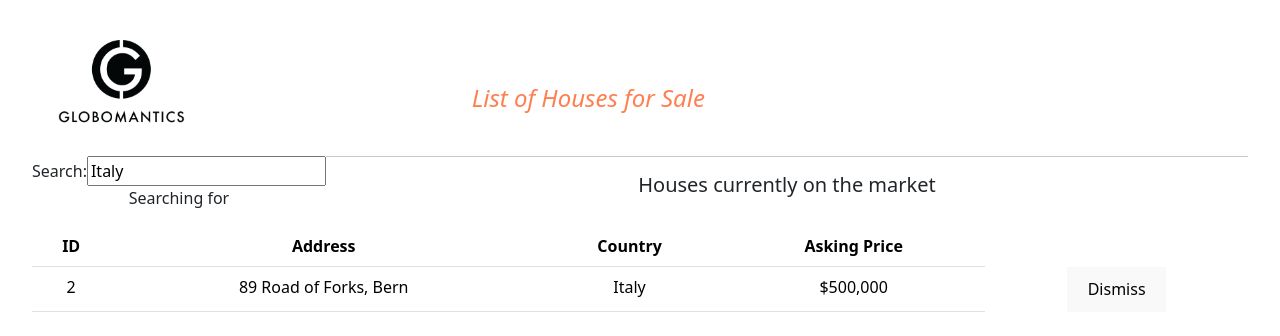
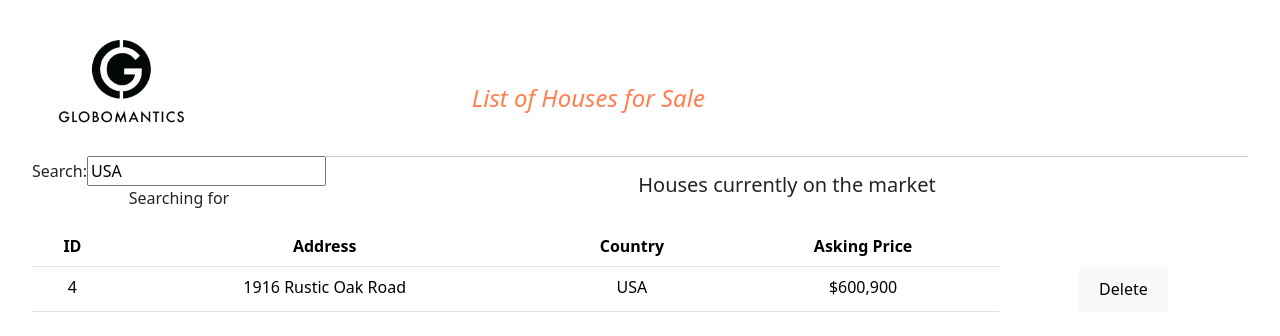
Before and after one commit to ctagayun/house-8-forsale-react-with-search-noadd-inline-delete, a React (Vite) app: page / in a window 1280 px wide. Shown: the top 336 px of the page. Built offline with nearby package versions, Linux system fonts and the light colour scheme.

Commit message:
Added delete button to HouseRow

```diff
--- a/src/App.jsx
+++ b/src/App.jsx
@@ -112,23 +112,14 @@ which allows its users to remove the item from the list.
     following command
        npm install vite-plugin-eslint --save-dev
     */
-
-
 import * as React from 'react';
 import './App.css'
 import Header from "./header";
 import HouseList from './house/houseList';
 import Search from './house/search';
 
-const App = () => {
-
-   const welcome = {
-     subject: 'List of ',
-     title: 'Houses for Sale',
-   };
-
    //Will move the houseArray from global scope into App Component
-   const initialHouses = [
+const initialHouses = [
     {
       id: 1,
       address: "12 Valley of Kings, Geneva",
@@ -161,9 +152,30 @@ const App = () => {
     },
   ];
 
-  //1. Stuff related Search component state
-  const [stateOfSearchComponent, setSearchTerm] = React.useState(
-    localStorage.getItem('search') || 'Italy');
+const useStorageState = (key, initialState) => {
+    const [value, setValue] = React.useState(
+      localStorage.getItem(key) || initialState
+    );
+
+    React.useEffect(() => {
+      localStorage.setItem(key, value);
+    }, [value, key]);
+
+    return [value, setValue];
+  };
+
+const App = () => {
+
+   const welcome = {
+     subject: 'List of ',
+     title: 'Houses for Sale',
+   };
+
+   //1. Stuff related Search component state
+   const [stateOfSearchComponent, setSearchTerm] = useStorageState(
+    'search',
+    'USA'
+  );
 
   //2. Stuff related Search component state
   //We'll use React's useEffect Hook to trigger the desired
@@ -182,37 +194,46 @@ const App = () => {
          'Callback Handler is = ' + event.target.value);
       };
 
-   //Add this function to filter the housearray before it is passed to
-   //HouseList component
-
-   //select the record from the list based on the filter
+   //4. Stuff related Search component state
+   //   Select the record from the list based on the filter.
    //Here, the JavaScript array's built-in filter method is used
    //to create a new filtered array. The filter() method takes a function
    //as an argument, which accesses each item in the array and returns /
    //true or false. If the function returns true, meaning the condition is
    //met, the item stays in the newly created array; if the function
    //returns false, it's removed from the filtered array.
-
    const searchedHouses = initialHouses.filter((house) =>
-      //convert  to lowercase the filtered copy of HouseArray called "house"
       house.country.toLowerCase().includes(stateOfSearchComponent.toLowerCase())
      );
 
+    //1. Stuff related to enabling deleting record from the "initialHouses"
+    //Next make the array "initialHouses" stateful so that we can delete stuff
+    //To gain control over the list "initialHouses", make it stateful
+    //by using it as initial state in React's useState Hook. The
+    //returned values from the array are the:
+    //    1. current state (houses)
+    //    2. and the state updater function (setStories):
+
     const [houses, setHouses] = React.useState(initialHouses);
 
-    //The argument to this handler is item to be deleted
+    //2. Handler for the deleting record. It is used in the HouseRow component.
+    //components
+    //The argument to this handler is "item" to be deleted. This handler
+    //returns "newHouses" are then set as new state.
     const handleRemoveHouse = (item) => {
       const newHouses = houses.filter(
         (house) => item.objectID !== house.objectID
       );
-      setHouses(newHouses);
+      setHouses(newHouses);   //Set "newHouses" as new state
+      const myNewHouses = JSON.stringify(newHouses);
+      console.log("The newHouses state is = " + myNewHouses );
     };
 
   return (
     <>
      <Header  headerText={welcome} />
 
-     <Search searchState={stateOfSearchComponent} onSearch={searchHandler}/>
+     <Search searchState={stateOfSearchComponent} onSearchHandler={searchHandler}/>
 
      <hr/>
      <HouseList list={searchedHouses} onRemoveItem={handleRemoveHouse}/>
--- a/src/house/houseList.jsx
+++ b/src/house/houseList.jsx
@@ -50,13 +50,12 @@ const HouseList = ({list, onRemoveItem}) => {
         <tbody>
           {list.map((record) => ( //first time in list has already been populated by useState
             //Instantiate the HouseRow component and pass each record
-            //to HouseRow component as props.
-            //house={record} means access of the "record"  and
-            //assign it to variable "house"
+            //to HouseRow component as props. Pass the delete record
+            //handler "onRemoveItem" to HouseRow component.
             <HouseRow
                 key={record.id}
                 house={record}
-                onRemoveItem = {onRemoveItem}
+                onRemoveItem = {onRemoveItem} //contains the onRemoveItem hadler
             />
           ))}
         </tbody>
--- a/src/house/houserow.jsx
+++ b/src/house/houserow.jsx
@@ -12,7 +12,7 @@ const HouseRow = ({house, onRemoveItem }) => (
      <td>{currencyFormatter.format(house.price)}</td>
      <span>
       <button type="button" onClick={() => onRemoveItem(house)}>
-        Dismiss
+        Delete
       </button>
     </span>
   </tr>
--- a/src/house/search.jsx
+++ b/src/house/search.jsx
@@ -39,9 +39,9 @@ import HouseRow from './houserow';
     <div className="float-start ">
         <label htmlFor="search">Search:</label>
         <input id="search"
-          value={props.searchState}
-          type="text"
-          onChange={props.onSearch}/>
+        value={props.searchState}
+        type="text"
+        onChange={props.onSearchHandler}/>
         <p>
           Searching for <strong>{props.search}</strong>
          </p>
```
